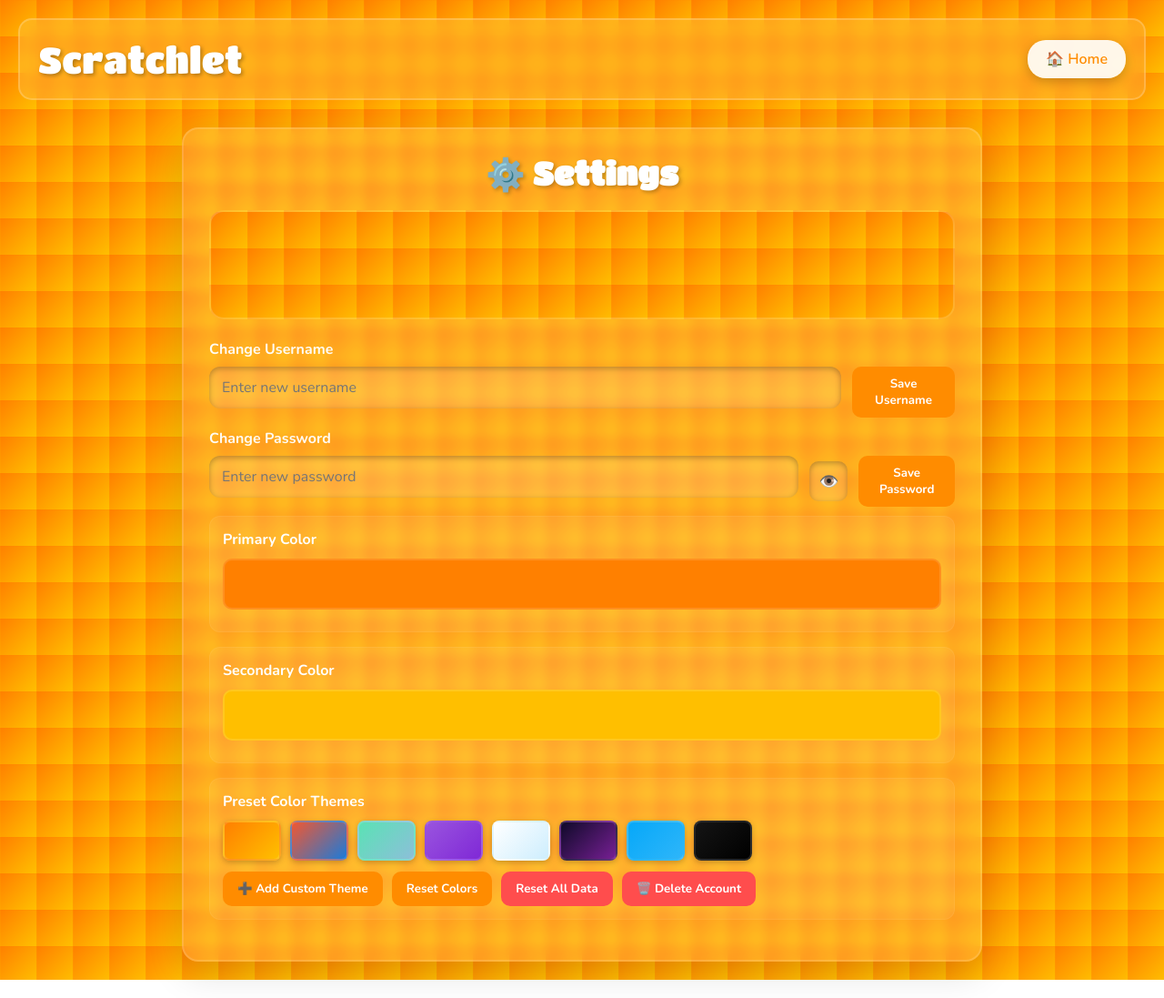
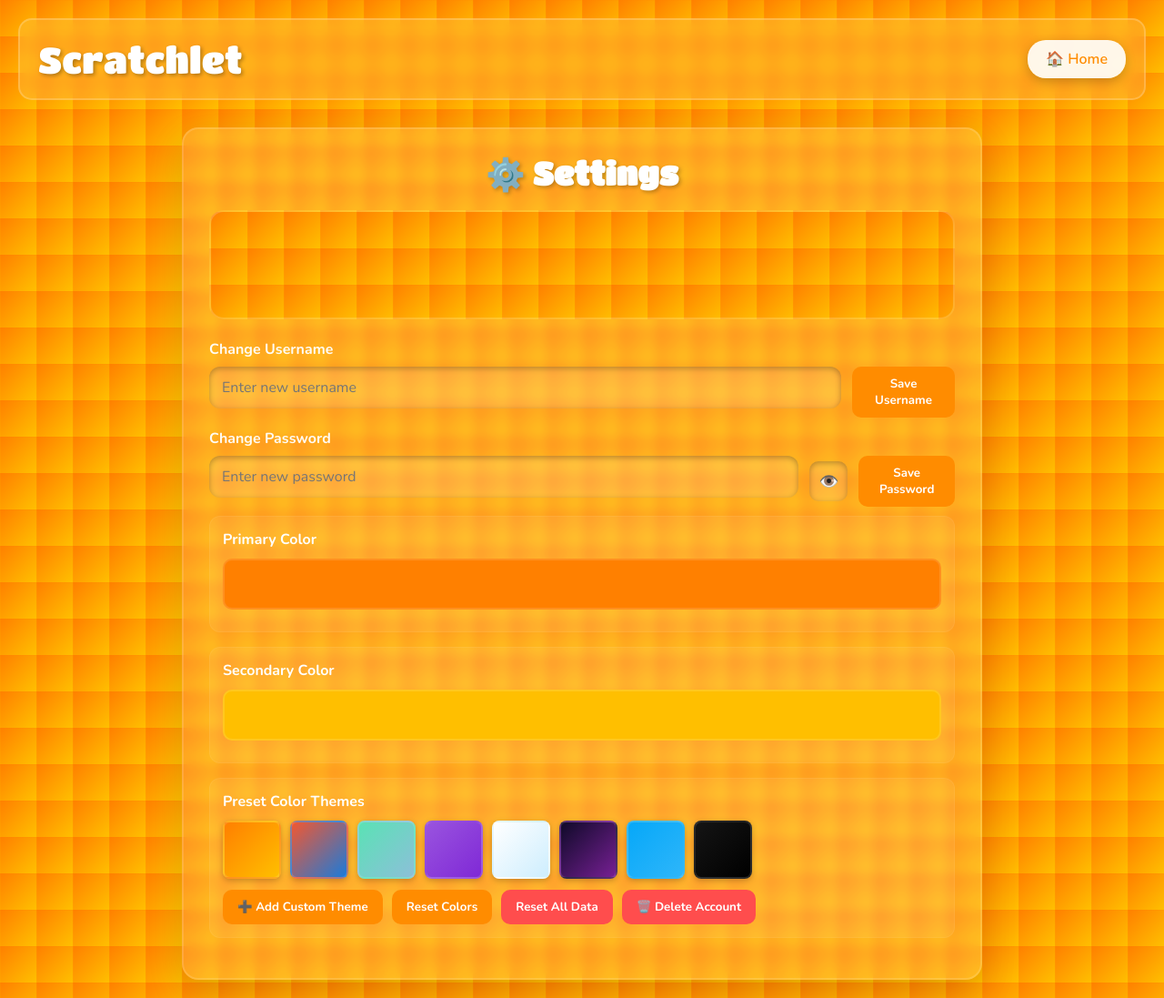
Before and after one commit to scratchlet-official/settings, a plain HTML site: page index.html in a window 1280 px wide. Shown: the whole page at 91% size. Drawn offline with nearby package versions, Linux system fonts and the light colour scheme.

Commit message:
Update index.html

```diff
--- a/index.html
+++ b/index.html
@@ -98,7 +98,7 @@
   }
   .color-picker-panel.show { display:flex; }
 
-  /* Sliders */
+
   .slider-row { display:flex; align-items:center; gap:12px; margin-bottom:10px; width:100%; }
   .slider-row span.label { width:86px; font-weight:700; color:#111; }
   .slider-row input[type="range"]{ flex:1; width:100%; -webkit-appearance:none; height:10px; background:#e6e6e6; border-radius:6px; }
@@ -114,10 +114,10 @@
   .btn:hover{ transform:scale(1.03); box-shadow:0 6px 18px rgba(0,0,0,0.18); }
   .btn.danger{ background:#ff4d4d; }
 
-  /* theme thumbnails */
+
   .theme-row { display:flex; gap:10px; flex-wrap:wrap; margin-top:8px; }
   .theme-thumbnail-container { position: relative; display:inline-block; }
-  .theme-thumbnail { width:64px; height:44px; border-radius:8px; border:2px solid rgba(255,255,255,0.12); cursor:pointer; box-shadow:0 2px 6px rgba(0,0,0,0.22); transition: transform .15s ease; }
+  .theme-thumbnail { width:64px; height:64px; border-radius:8px; border:2px solid rgba(255,255,255,0.12); cursor:pointer; box-shadow:0 2px 6px rgba(0,0,0,0.22); transition: transform .15s ease; }
   .theme-thumbnail:hover{ transform:scale(1.07); }
   .theme-thumbnail-btns{ position:absolute; top:6px; right:6px; display:flex; gap:6px; opacity:0; transition:opacity .15s ease; }
   .theme-thumbnail-container:hover .theme-thumbnail-btns{ opacity:1; }
```
